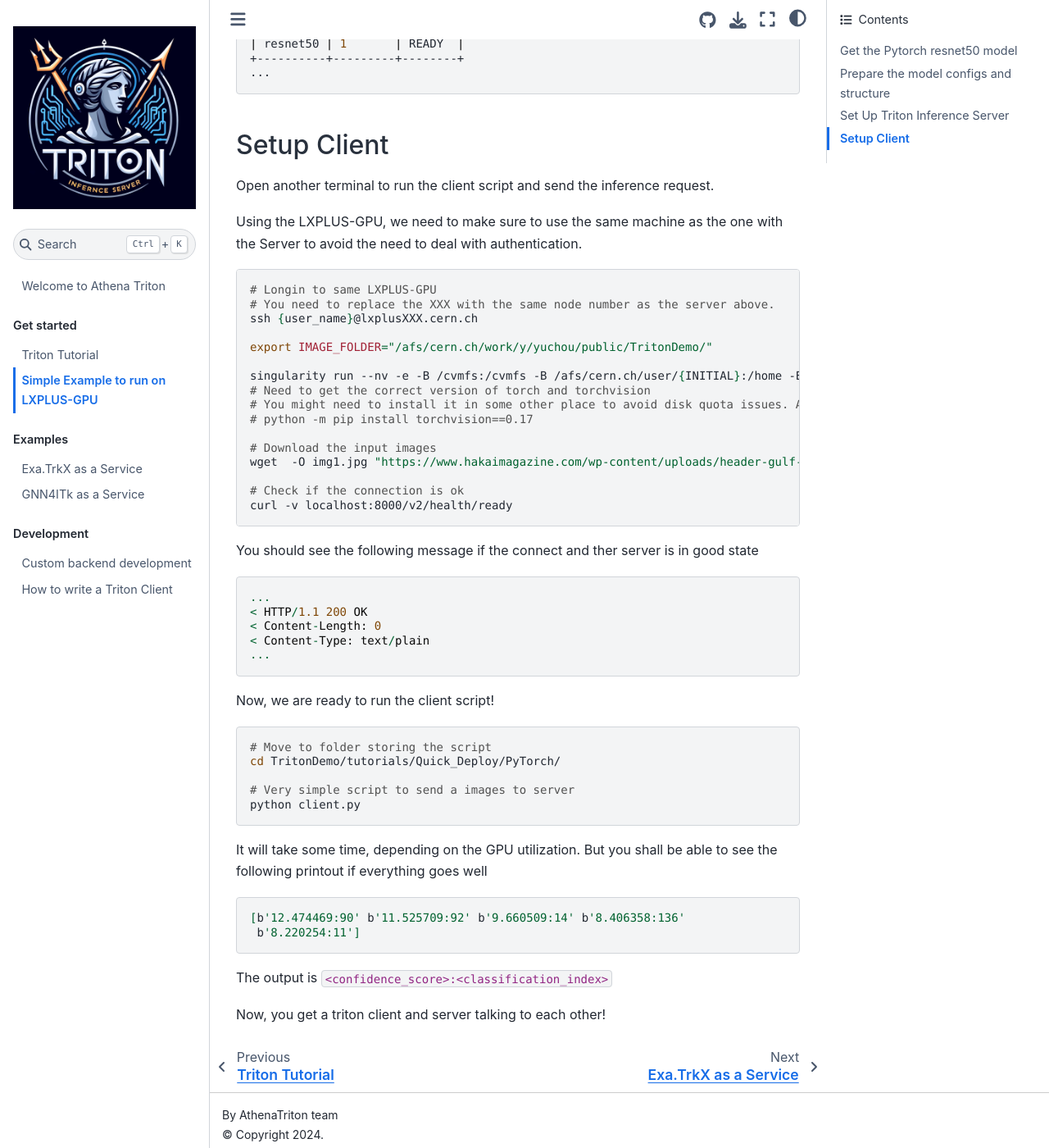
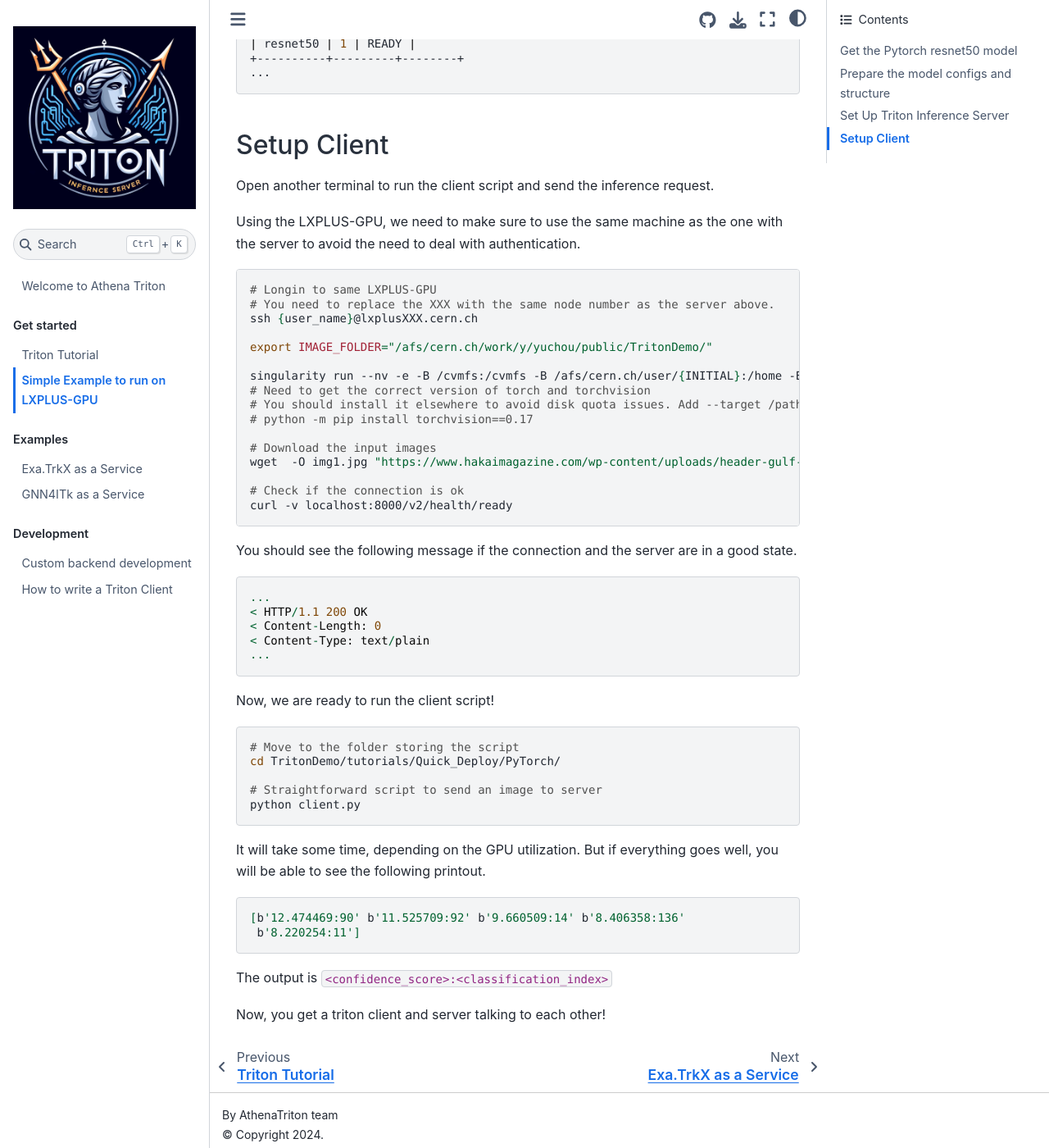
Before and after one commit to hrzhao76/AthenaTriton, a Jupyter Book: the page built from book/triton-lxplusGPU.md, in a window 1280 px wide and 1400 px high, scrolled down 2267 px. Shown: the whole window at 82% size. Built offline with Jupyter Book 1.0.4 settings and Sphinx 7.4.7 and the Sphinx Book theme 1.1.4, drawn with Linux system fonts in a browser that asks for light colours; some of the changed text lies outside the part shown.

Commit message:
Fix typo and grammar

````diff
--- a/book/triton-lxplusGPU.md
+++ b/book/triton-lxplusGPU.md
@@ -1,7 +1,7 @@
 
 ## Simple Example to run on LXPLUS-GPU
 
-Quick and short tutorial to setup example backend on lxplus-GPU to understand the basics of the Tirton backend and client
+A quick and short tutorial to set up an example backend on lxplus-GPU to understand the basics of the Tirton backend and client
 
 This is based on the Nivida example tutorial for [Pytorch backend](https://github.com/triton-inference-server/tutorials/tree/main/Quick_Deploy/PyTorch) and adopted to get it to work on LXPLUS-GPU node
 
@@ -13,7 +13,7 @@
 # Connect to lxplus GPU mode
 ssh {USER_NAME}@lxplus-gpu.cern.ch
 
-# Create work directory
+# Create a work directory
 mkdir TritonDemo
 
 cd TritonDemo
@@ -31,17 +31,17 @@
 
 If you want to pull the images, use the following command
 
-Image folder, better to store in EOS to avoid disk quota issue on AFS
+Image folder, better to store in EOS to avoid disk quota issues on AFS
 `export IMAGE_FOLDER="/eos/user/{INITIAL}/{YOUR_ACCOUNT}/TritonDemo/"`
 
-Pull the image for model
+Pull the image for the model
 `singularity pull --dir $IMAGE_FOLDER  pull docker://nvcr.io/nvidia/pytorch:22.04-py3`
 
 
-Pull the image for client
+Pull the image for the client
 `singularity pull --dir $IMAGE_FOLDER docker://docker.io/milescb/tritonserver-tutorial:22.04-py3`
 
-Pull the image for server
+Pull the image for the Server
 `singularity pull --dir $IMAGE_FOLDER  pull docker:/nvcr.io/nvidia/tritonserver:22.04-py3-sdk`
 
 ```
@@ -52,11 +52,11 @@
 <details>
   <summary>Export model yourself</summary>
 
-This steps is trying to get the resnet50 model in pytorch `.pt` files extension.
+This step tries to get the resnet50 model in the pytorch `.pt` files extension.
 
 ```bash
 
-# Use the existing images from EOS, and change to another path in case you download them yourself
+# Use the existing images from EOS and change to another path in case you download them yourself
 export IMAGE_FOLDER="/afs/cern.ch/work/y/yuchou/public/TritonDemo"
 
 # Cache directory
@@ -65,7 +65,7 @@
 # Run the image
 singularity run --nv -B /afs -B /eos -B /cvmfs ${IMAGE_FOLDER}/pytorch_22.04-py3.sif
 
-# Move to Pytorch tutorials folder
+# Move to the Pytorch tutorials folder
 cd tutorials/Quick_Deploy/PyTorch
 
 # Get the model.pt
@@ -137,7 +137,7 @@
 
 Open another terminal to run the client script and send the inference request.
 
-Using the LXPLUS-GPU, we need to make sure to use the same machine as the one with the Server to avoid the need to deal with authentication.
+Using the LXPLUS-GPU, we need to make sure to use the same machine as the one with the server to avoid the need to deal with authentication.
 ```bash
 # Longin to same LXPLUS-GPU
 # You need to replace the XXX with the same node number as the server above.
@@ -147,7 +147,7 @@
 
 singularity run --nv -e -B /cvmfs:/cvmfs -B /afs/cern.ch/user/{INITIAL}:/home -B /afs/cern.ch/user/{INITIAL}/{YOUR_ACCOUNT}:/srv -B /afs:/afs -B /eos:/eos ${IMAGE_FOLDER}/tritonserver-tutorial_22.04-py3.sif
 # Need to get the correct version of torch and torchvision
-# You might need to install it in some other place to avoid disk quota issues. Add --target /path/to/custom_directory to specify the directory.
+# You should install it elsewhere to avoid disk quota issues. Add --target /path/to/custom_directory to specify the directory.
 # python -m pip install torchvision==0.17
 
 # Download the input images
@@ -157,7 +157,7 @@
 curl -v localhost:8000/v2/health/ready
 ```
 
-You should see the following message if the connect and ther server is in good state
+You should see the following message if the connection and the server are in a good state.
 
 ```
 ...
@@ -171,14 +171,14 @@
 
 
 ```bash
-# Move to folder storing the script
+# Move to the folder storing the script
 cd TritonDemo/tutorials/Quick_Deploy/PyTorch/
 
-# Very simple script to send a images to server
+# Straightforward script to send an image to server
 python client.py
 ```
 
-It will take some time, depending on the GPU utilization. But you shall be able to see the following printout if everything goes well
+It will take some time, depending on the GPU utilization. But if everything goes well, you will be able to see the following printout.
 
 ```bash
 
````
Also changed, not shown: other parts of book/triton-lxplusGPU.md (+11 -11 lines), book/example-GNN4ITk.md (+12 -12 lines), book/triton-client.md (+1 -1 lines), book/custom-backend.ipynb, book/triton-tutorial.ipynb.
